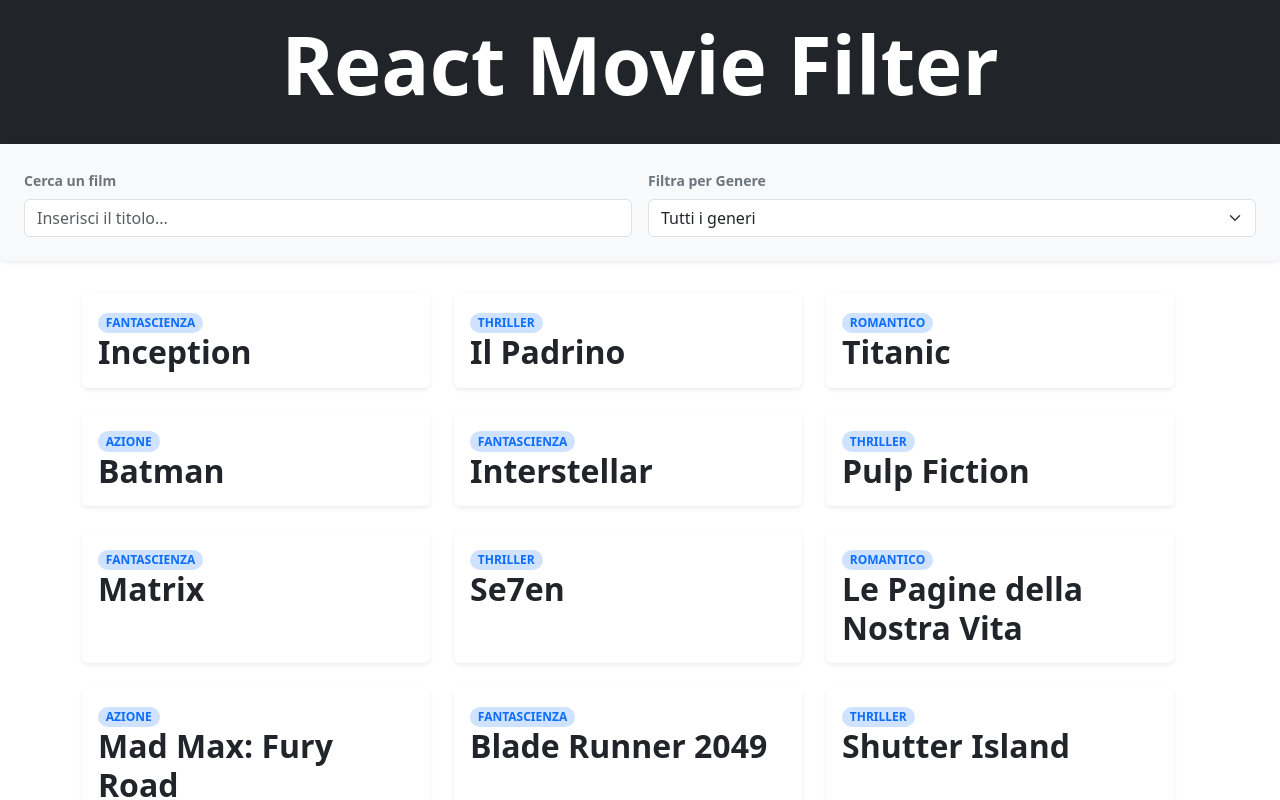
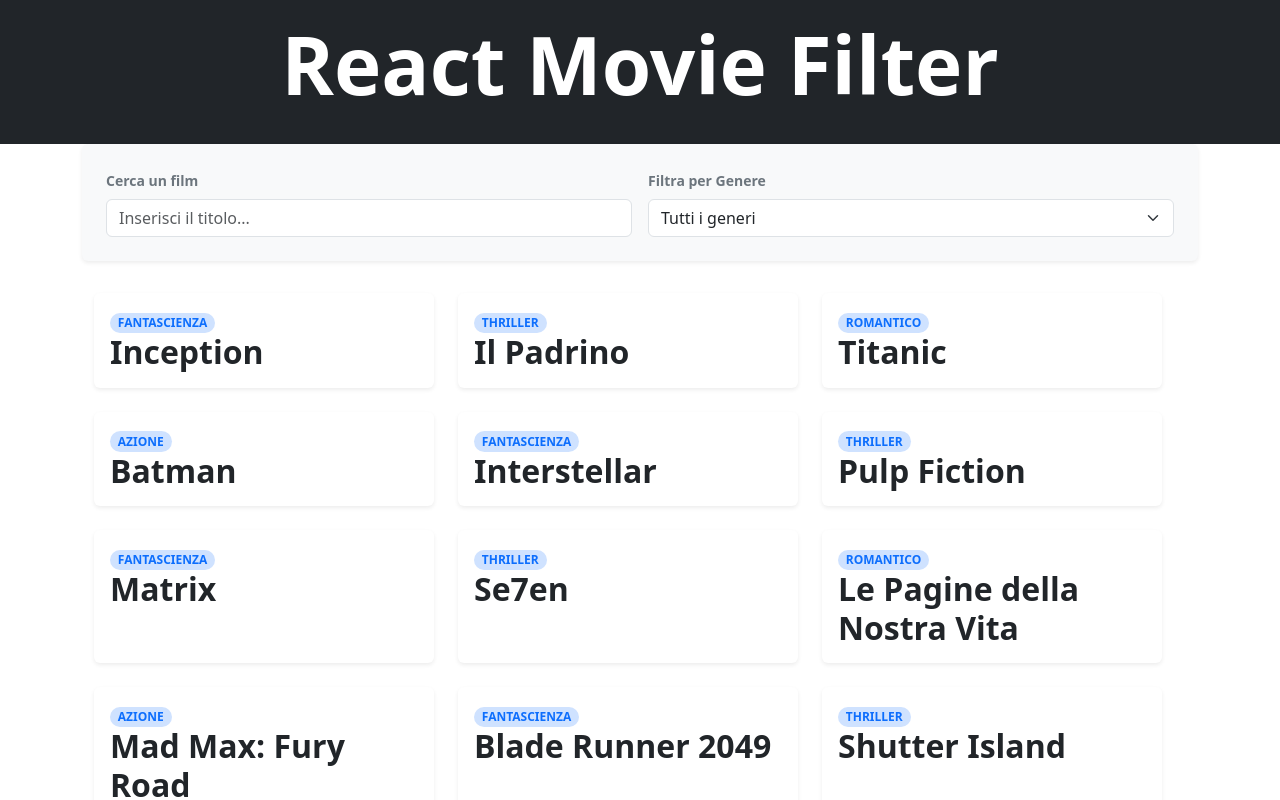
Before and after one commit to francesco-cassese/react-movie-filter, a React (Vite) app: page / in a window 1280 px wide. Shown: the top 800 px of the page. Built offline with nearby package versions, Linux system fonts and the light colour scheme.

Commit message:
refactor: spostata la form in un componente singolo

```diff
--- a/src/App.jsx
+++ b/src/App.jsx
@@ -2,6 +2,7 @@
 import Header from './components/Header.jsx';
 import movieList from './data/movieList.js';
 import ListMovie from './components/ListMovie.jsx';
+import SearchBar from './components/SearchBar.jsx';
 
 function App() {
   const [listMovie, setListMovie] = useState(movieList)
@@ -34,43 +35,13 @@
   return (
     <>
       <Header />
-      <main>
-        <form className='p-4 bg-light rounded shadow-sm'>
-          <div className="row g-3">
-            <div className="col-md-6">
-              <label htmlFor="searchMovie" className="form-label fw-bold text-secondary small">
-                Cerca un film
-              </label>
-              <input
-                type="text"
-                className="form-control"
-                id="searchMovie"
-                placeholder="Inserisci il titolo..."
-                value={search}
-                onChange={changeInputHandler}
-                name='searchMovie'
-              />
-            </div>
+      <main className="container">
+        <SearchBar
+          search={search}
+          selectedGenre={selectedGenre}
+          onInputChange={changeInputHandler}
+        />
 
-            <div className="col-md-6">
-              <label htmlFor="movieGenre" className="form-label fw-bold text-secondary small">
-                Filtra per Genere
-              </label>
-              <select
-                className="form-select"
-                id="movieGenre"
-                value={selectedGenre}
-                onChange={changeInputHandler}
-                name='movieGenre'>
-                <option value="">Tutti i generi</option>
-                <option value="Azione">Azione</option>
-                <option value="Thriller">Thriller</option>
-                <option value="Romantico">Romantico</option>
-                <option value="Fantascienza">Fantascienza</option>
-              </select>
-            </div>
-          </div>
-        </form>
         <div className="container py-2">
           <div className="row g-4">
             <ListMovie listMovie={listFiltered} />
--- /dev/null
+++ b/src/components/SearchBar.jsx
@@ -0,0 +1,42 @@
+function SearchBar(props) {
+    const { search, onInputChange, selectedGenre } = props
+    return (
+        <form className='p-4 bg-light rounded shadow-sm'>
+            <div className="row g-3">
+                <div className="col-md-6">
+                    <label htmlFor="searchMovie" className="form-label fw-bold text-secondary small">
+                        Cerca un film
+                    </label>
+                    <input
+                        type="text"
+                        className="form-control"
+                        id="searchMovie"
+                        placeholder="Inserisci il titolo..."
+                        value={search}
+                        onChange={onInputChange}
+                        name='searchMovie'
+                    />
+                </div>
+
+                <div className="col-md-6">
+                    <label htmlFor="movieGenre" className="form-label fw-bold text-secondary small">
+                        Filtra per Genere
+                    </label>
+                    <select
+                        className="form-select"
+                        id="movieGenre"
+                        value={selectedGenre}
+                        onChange={onInputChange}
+                        name='movieGenre'>
+                        <option value="">Tutti i generi</option>
+                        <option value="Azione">Azione</option>
+                        <option value="Thriller">Thriller</option>
+                        <option value="Romantico">Romantico</option>
+                        <option value="Fantascienza">Fantascienza</option>
+                    </select>
+                </div>
+            </div>
+        </form>
+    )
+}
+export default SearchBar
```
